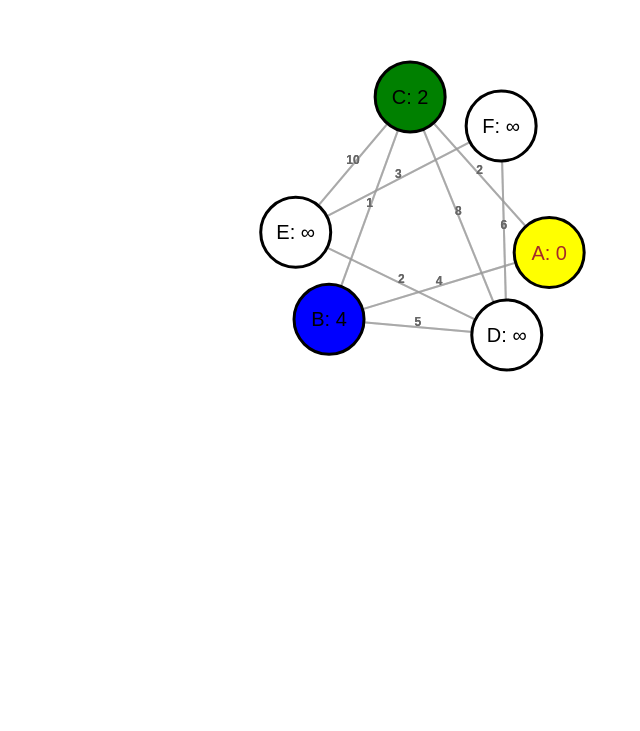
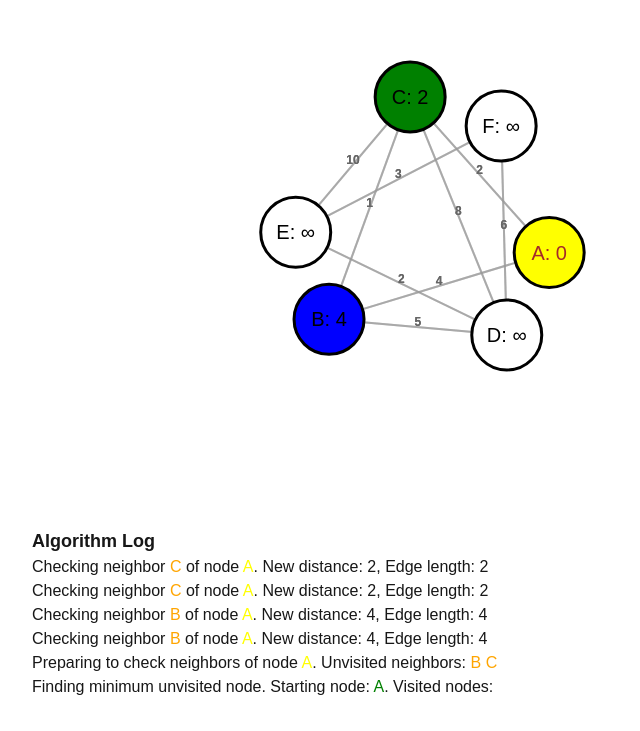
Before and after one commit to jwaldor/algorithm-visualization, a Next.js app in the folder visualization/algovis/: page /djikstra in a window 1280 px wide. Shown: the part 105-836 px from the top of the page, without its empty margins (0-640 px from the left). Before the commit the page ends 800 px from the top, so only its background shows below. Built offline with nearby package versions, Linux system fonts and the light colour scheme.

Commit message:
added algorithm progress log

```diff
--- a/visualization/algovis/src/app/djikstra/page.tsx
+++ b/visualization/algovis/src/app/djikstra/page.tsx
@@ -304,6 +304,7 @@ const Node: React.FC<{
                           const newGraph = {...graph};
                           newGraph[node.id][neighbor] = Number(e.target.value);
                           setGraph(newGraph);
+                          setHaveRun(false);
                         }}
                       />
                     </foreignObject>
@@ -323,6 +324,7 @@ const Node: React.FC<{
                           delete newGraph[node.id][neighbor];
                           console.log("newGraph", newGraph)
                           setGraph(newGraph);
+                          setHaveRun(false);
                         }}
                       >
                         <span style={{ color: 'white', fontSize: '14px' }}>X</span>
@@ -362,7 +364,7 @@ const Graph: React.FC<GraphProps> = ({ graph, setGraph, nodeColors, algorithmSta
     setNodes(nodesData);
     setLinks(linksData);
 
-    if (!haveRun){
+    if (!haveRun && false){
       console.log("setting up simulation")
       setHaveRun(true);
 
@@ -415,10 +417,17 @@ const Graph: React.FC<GraphProps> = ({ graph, setGraph, nodeColors, algorithmSta
     // Close all node menus when clicking on the svg
     setNodes(nodes.map(node => ({ ...node, showMenu: false })));
   };
+  console.log("links",links)
 
   return (
     <svg ref={svgRef} width={width} height={height} onClick={handleSvgClick}>
-      {links.map((link, index) => (
+        {(() => {
+          console.log("renderinglinks", links);
+          console.log('here1')
+          return links.map((link, index) => {
+            console.log("here")
+            console.log("alink",link,index)
+            return (
             <g key={index}>
               <line
                 x1={(link.source as Node).x}
@@ -442,7 +451,8 @@ const Graph: React.FC<GraphProps> = ({ graph, setGraph, nodeColors, algorithmSta
                 {link.value}
                 </text>
             </g>
-      ))}
+          )});
+        })()}
         {nodes.map((node) => (
           <Node
             key={node.id}
@@ -465,6 +475,7 @@ const Graph: React.FC<GraphProps> = ({ graph, setGraph, nodeColors, algorithmSta
 export default function Page() {
   // const svgRef = useRef<SVGSVGElement>(null);
   const [algorithmState, setAlgorithmState] = useState<AlgorithmSnapshot>({type:"pre_algorithm"});
+  const [algorithmStateHistory, setAlgorithmStateHistory] = useState<Array<AlgorithmSnapshot>>([]);
   const [nodeColors, setNodeColors] = useState<Record<string, string>>({});
   const [complexWeightedGraph,setComplexWeightedGraph] = useState<Record<string,Record<string,number>>>({
     A: { B: 4, C: 2 },
@@ -504,10 +515,59 @@ export default function Page() {
 
   async function update(payload: AlgorithmSnapshot) {
     setAlgorithmState(payload);
+    setAlgorithmStateHistory(prevHistory => [...prevHistory, payload]);
     //wait for payload.wait_time
     if (payload.type !== "pre_algorithm" && payload.type !== "finished" && payload.data && "wait_time" in payload.data){
       await new Promise(resolve => setTimeout(resolve, payload.data.wait_time));
     }
+  }
+
+  function generateLog(history: Array<AlgorithmSnapshot>): ReactNode[] {
+    return history.map((state, index) => {
+      let stateString: JSX.Element;
+      switch (state.type) {
+        case "pre_algorithm":
+          stateString = <span>Algorithm is about to start</span>;
+          break;
+        case "finding_min_unvisited":
+          stateString = (
+            <span>
+              Finding minimum unvisited node. Starting node: <span style={{color: 'green'}}>{state.data.starting_node}</span>.
+              Visited nodes: {state.data.visited.map(node => <span key={node} style={{color: 'blue'}}>{node} </span>)}
+            </span>
+          );
+          break;
+        case "pre_minimize_neighbors":
+          stateString = (
+            <span>
+              Preparing to check neighbors of node <span style={{color: 'yellow'}}>{state.data.current_node}</span>.
+              Unvisited neighbors: {state.data.unvisited_neighbors.map(node => <span key={node} style={{color: 'orange'}}>{node} </span>)}
+            </span>
+          );
+          break;
+        case "minimize_neighbors_step":
+          stateString = (
+            <span>
+              Checking neighbor <span style={{color: 'orange'}}>{state.data.neighbor}</span> of node <span style={{color: 'yellow'}}>{state.data.current_node}</span>.
+              New distance: {state.data.newdist}, Edge length: {state.data.edge_length}
+            </span>
+          );
+          break;
+        case "finished":
+          stateString = (
+            <span>
+              Algorithm finished. Final distances from <span style={{color: 'green'}}>{state.data.starting_node}</span>: {' '}
+              {Object.entries(state.data.distances).map(([node, dist]) => (
+                <span key={node} style={{color: 'blue'}}>{node}:{dist} </span>
+              ))}
+            </span>
+          );
+          break;
+        default:
+          stateString = <span>Unknown state</span>;
+      }
+      return <div key={index}>{stateString}</div>;
+    }).reverse();
   }
 
   const [haveRun, setHaveRun] = useState(false);
@@ -523,7 +583,14 @@ export default function Page() {
         haveRun={haveRun}
         setHaveRun={setHaveRun}
       />
+      <div>
+      <div className="text-lg font-semibold">Algorithm Log</div>
+      <div> {generateLog(algorithmStateHistory).map((line, index) => (
+        <div key={index}>{line}</div>
+      ))} </div>
     </div>
+    </div>
+
   );
 }
 
```
Lines whose indentation alone changed are shown as unchanged.
